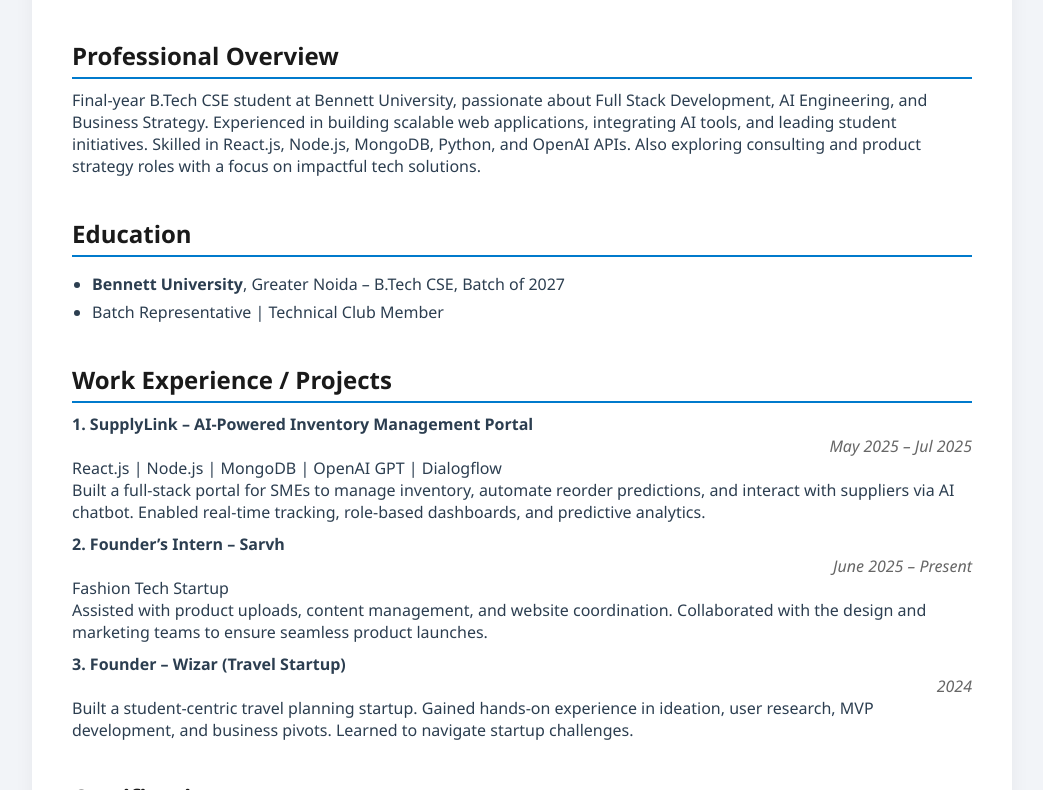
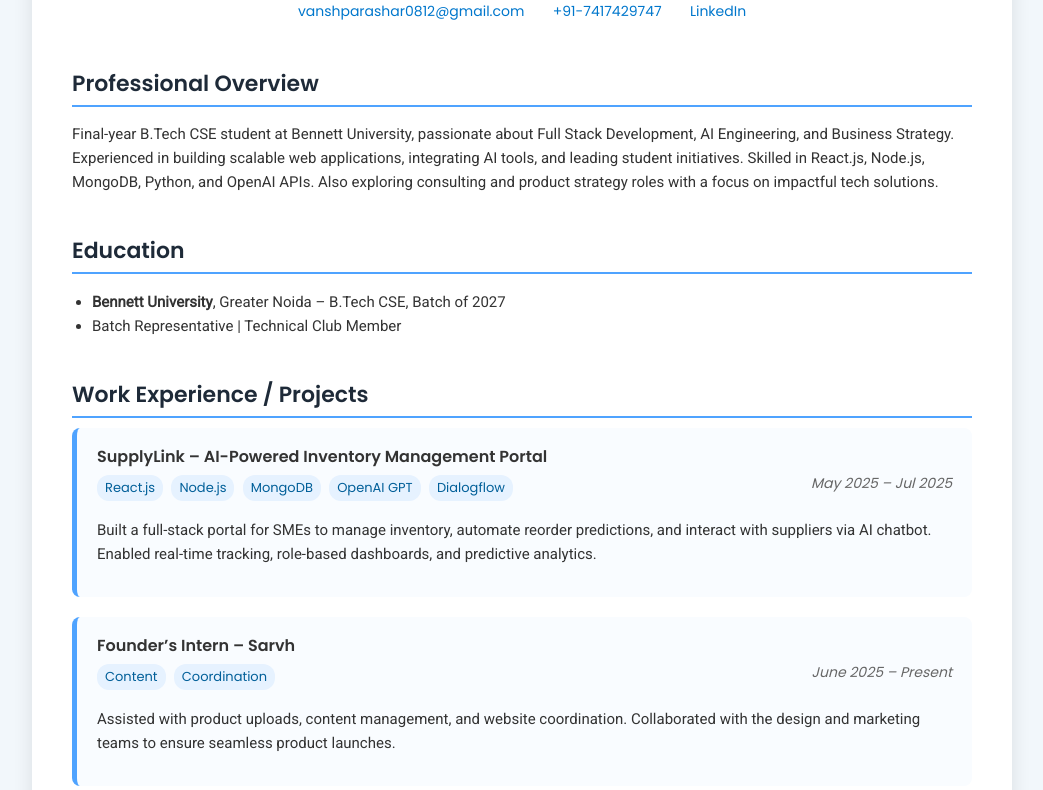
Before and after one commit to VanshParashar08/resume, a plain HTML site: page index.html in a window 1280 px wide. Shown: the part 173-963 px from the top of the page, without its empty margins (118-1161 px from the left). Drawn offline with Linux system fonts and the light colour scheme.

Commit message:
Update index.html

```diff
--- a/index.html
+++ b/index.html
@@ -4,42 +4,45 @@
   <meta charset="UTF-8" />
   <meta name="viewport" content="width=device-width, initial-scale=1.0"/>
   <title>Vansh Parashar - Resume</title>
+  <link href="https://fonts.googleapis.com/css2?family=Poppins:wght@400;600&family=Roboto&display=swap" rel="stylesheet">
   <style>
     body {
-      font-family: 'Segoe UI', Tahoma, Geneva, Verdana, sans-serif;
+      font-family: 'Poppins', sans-serif;
       margin: 0;
-      padding: 20px;
-      background: #f2f4f8;
-      color: #2c3e50;
+      padding: 0;
+      background-color: #f2f7fb;
+      color: #333;
     }
 
     .container {
       max-width: 900px;
-      margin: auto;
+      margin: 40px auto;
       background: #fff;
       padding: 40px;
-      box-shadow: 0 0 20px rgba(0,0,0,0.05);
-      border-radius: 10px;
+      border-radius: 12px;
+      box-shadow: 0 4px 20px rgba(0,0,0,0.1);
     }
 
     h1, h2 {
+      color: #1e2a38;
       margin-bottom: 10px;
-      color: #1a1a1a;
+    }
+
+    h1 {
+      font-size: 36px;
     }
 
     h2 {
-      border-bottom: 2px solid #007acc;
+      font-size: 22px;
+      border-bottom: 2px solid #4fa3ff;
       padding-bottom: 5px;
       margin-top: 40px;
     }
 
-    a {
-      color: #007acc;
-      text-decoration: none;
-    }
-
-    a:hover {
-      text-decoration: underline;
+    p, li {
+      font-family: 'Roboto', sans-serif;
+      font-size: 15px;
+      line-height: 1.6;
     }
 
     .header {
@@ -47,50 +50,63 @@
       margin-bottom: 30px;
     }
 
-    .header h1 {
-      font-size: 36px;
-      margin-bottom: 10px;
+    .contact a {
+      display: inline-block;
+      margin: 5px 12px;
+      font-size: 14px;
+      color: #0077cc;
+      text-decoration: none;
     }
 
-    .contact a {
+    .contact a:hover {
+      text-decoration: underline;
+    }
+
+    .section {
+      margin-bottom: 30px;
+    }
+
+    .project {
+      background: #f9fcff;
+      border-left: 5px solid #4fa3ff;
+      padding: 16px 20px;
+      border-radius: 8px;
+      margin-bottom: 20px;
+    }
+
+    .project-title {
+      font-weight: 600;
+      font-size: 16px;
+      display: block;
+      margin-bottom: 4px;
+    }
+
+    .date {
+      float: right;
+      font-style: italic;
+      font-size: 14px;
+      color: #666;
+    }
+
+    .tag {
+      background-color: #e6f2ff;
+      color: #005f99;
+      font-size: 13px;
+      padding: 3px 8px;
+      border-radius: 12px;
+      margin: 2px 4px 2px 0;
       display: inline-block;
-      margin: 5px 10px;
-      font-size: 14px;
     }
 
     ul {
       padding-left: 20px;
     }
 
-    li {
-      margin-bottom: 6px;
-    }
-
-    .section p {
-      margin: 10px 0;
-    }
-
-    .project-title {
-      font-weight: bold;
-      display: block;
-      margin-top: 10px;
-    }
-
-    .date {
-      float: right;
-      font-style: italic;
-      color: #666;
-    }
-
-    .clear {
-      clear: both;
-    }
-
     @media (max-width: 600px) {
       .date {
         float: none;
         display: block;
-        margin-top: 4px;
+        margin-top: 5px;
       }
     }
   </style>
@@ -102,8 +118,8 @@
     <div class="header">
       <h1>Vansh Parashar</h1>
       <div class="contact">
-        <a href="mailto:vanshparashar0812@gmail.com">vanshparashar0812@gmail.com</a> |
-        <a href="tel:+917417429747">+91-7417429747</a> |
+        <a href="mailto:vanshparashar0812@gmail.com">vanshparashar0812@gmail.com</a>
+        <a href="tel:+917417429747">+91-7417429747</a>
         <a href="https://linkedin.com/in/vansh-parashar-2ba11027a" target="_blank">LinkedIn</a>
       </div>
     </div>
@@ -126,26 +142,44 @@
     <div class="section">
       <h2>Work Experience / Projects</h2>
 
+      <div class="project">
+        <span class="project-title">SupplyLink – AI-Powered Inventory Management Portal</span>
+        <span class="date">May 2025 – Jul 2025</span>
+        <div class="clear"></div>
+        <div>
+          <span class="tag">React.js</span>
+          <span class="tag">Node.js</span>
+          <span class="tag">MongoDB</span>
+          <span class="tag">OpenAI GPT</span>
+          <span class="tag">Dialogflow</span>
+        </div>
         <p>
-        <span class="project-title">1. SupplyLink – AI-Powered Inventory Management Portal</span>
-        <span class="date">May 2025 – Jul 2025</span><br class="clear"/>
-        React.js | Node.js | MongoDB | OpenAI GPT | Dialogflow<br>
           Built a full-stack portal for SMEs to manage inventory, automate reorder predictions, and interact with suppliers via AI chatbot. Enabled real-time tracking, role-based dashboards, and predictive analytics.
         </p>
+      </div>
 
+      <div class="project">
+        <span class="project-title">Founder’s Intern – Sarvh</span>
+        <span class="date">June 2025 – Present</span>
+        <div class="clear"></div>
+        <span class="tag">Content</span>
+        <span class="tag">Coordination</span>
         <p>
-        <span class="project-title">2. Founder’s Intern – Sarvh</span>
-        <span class="date">June 2025 – Present</span><br class="clear"/>
-        Fashion Tech Startup<br>
           Assisted with product uploads, content management, and website coordination. Collaborated with the design and marketing teams to ensure seamless product launches.
         </p>
+      </div>
 
+      <div class="project">
+        <span class="project-title">Founder – Wizar (Travel Startup)</span>
+        <span class="date">2024</span>
+        <div class="clear"></div>
+        <span class="tag">Startup</span>
+        <span class="tag">UX Research</span>
+        <span class="tag">MVP</span>
         <p>
-        <span class="project-title">3. Founder – Wizar (Travel Startup)</span>
-        <span class="date">2024</span><br class="clear"/>
           Built a student-centric travel planning startup. Gained hands-on experience in ideation, user research, MVP development, and business pivots. Learned to navigate startup challenges.
         </p>
-
+      </div>
     </div>
 
     <div class="section">
```
Lines whose indentation alone changed are shown as unchanged.
